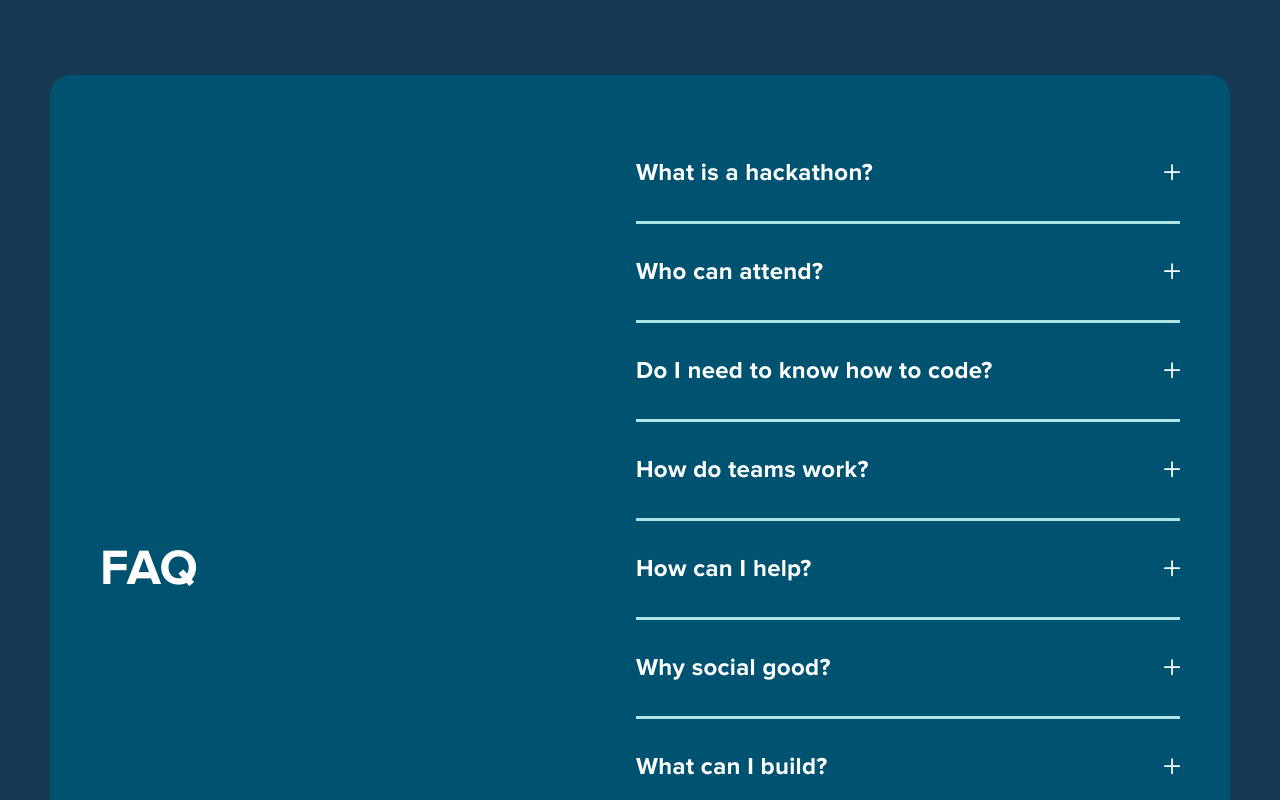
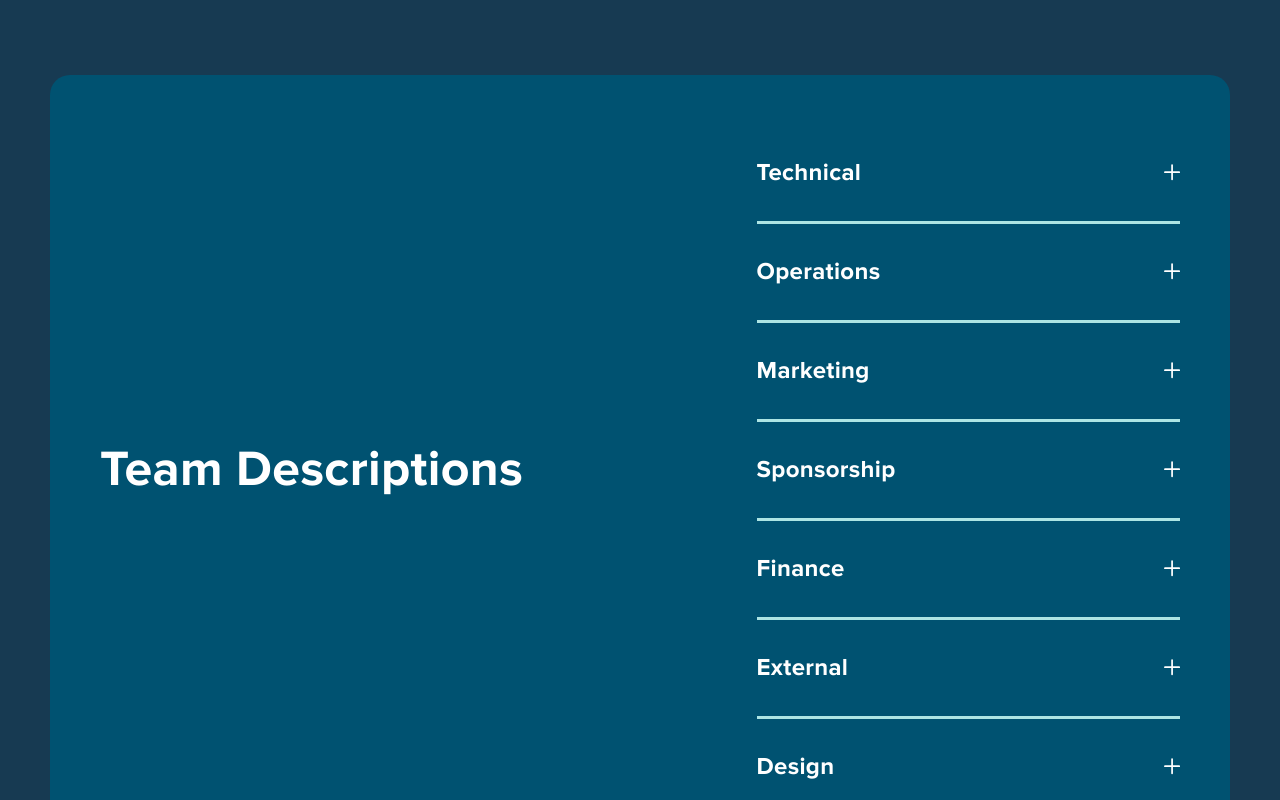
Before and after one commit to HackDavis/website-2023, a Next.js app: page / in a window 1280 px wide. Shown: the part 3540-4340 px from the top of the page. Built offline with nearby package versions, Linux system fonts and the light colour scheme; a web font is replaced by a local one.

Commit message:
team description section added

```diff
--- /dev/null
+++ b/src/components/faq/team.tsx
@@ -0,0 +1,29 @@
+import React, { useState } from 'react';
+import styles from '@/styles/faq/faq.module.scss';
+import teamDescriptions from './teamDescriptions';
+import AccordionItem from './accordionItem';
+
+const Team = () => {
+    const [openedIndex, setOpenedIndex] = useState(-1);
+    return (
+        <section id="faq" style= {{paddingBottom: 0 }}className={styles.faqContainer}>
+          <div className={styles.faqContent}>
+            <h2><center>Team Descriptions</center></h2>
+            <ul className={styles.questionList}>
+              {teamDescriptions.map(({ team, description }, index) => (
+                <AccordionItem
+                  key={team}
+                  itemIndex={index}
+                  openedIndex={openedIndex}
+                  setOpenedIndex={setOpenedIndex}
+                  question={team}
+                  answer={description}
+                />
+              ))}
+            </ul>
+          </div>
+        </section>
+      );
+};
+
+export default Team;
--- /dev/null
+++ b/src/components/faq/teamDescriptions.tsx
@@ -0,0 +1,67 @@
+const teamDescriptions = [
+    {
+        team: 'Technical',
+        description: (
+            <>
+            test
+
+            </>
+        )
+    },
+    {
+        team: 'Operations',
+        description: (
+            <>
+            test
+
+            </>
+        )
+    },
+    {
+        team: 'Marketing',
+        description: (
+            <>
+            test
+
+            </>
+        )
+    },
+    {
+        team: 'Sponsorship',
+        description: (
+            <>
+            test
+
+            </>
+        )
+    },
+    {
+        team: 'Finance',
+        description: (
+            <>
+            test
+
+            </>
+        )
+    },
+    {
+        team: 'External',
+        description: (
+            <>
+            test
+
+            </>
+        )
+    },
+    {
+        team: 'Design',
+        description: (
+            <>
+            test
+
+            </>
+        )
+    },
+]
+
+export default teamDescriptions
--- a/src/pages/index.tsx
+++ b/src/pages/index.tsx
@@ -8,6 +8,7 @@ import Cta from '@/components/cta';
 import Seo from '@/components/seo';
 import { useEffect } from 'react';
 import NonProfits from '@/components/sponsors/nonprofits';
+import Team from '@/components/faq/team';
 
 // Landing page
 export default function Home() {
@@ -51,6 +52,7 @@ export default function Home() {
             zIndex: 1,
           }}
         >
+          <Team />
           <Faq />
           <Sponsors />
           <NonProfits />
--- a/src/styles/faq/accordionItem.module.scss
+++ b/src/styles/faq/accordionItem.module.scss
@@ -15,6 +15,7 @@
   padding-bottom: 27px;
   max-width: 544px;
   cursor: pointer;
+  column-gap: 20vw;
   @include mrwd(991px) {
     font-size: 18px;
     line-height: 1.75;
--- a/src/styles/faq/faq.module.scss
+++ b/src/styles/faq/faq.module.scss
@@ -15,6 +15,7 @@
     align-items: center;
     width: 1340px;
     background-color: #005271;
+    // gap: 30px;
     h2 {
       @include fontFactory(var(--proxima-nova), 50px, 700, white, 0.02rem, 1.2);
     }
```
